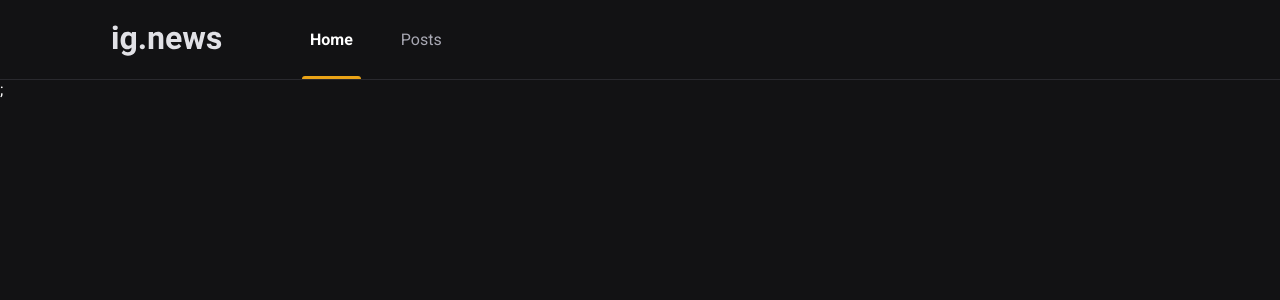
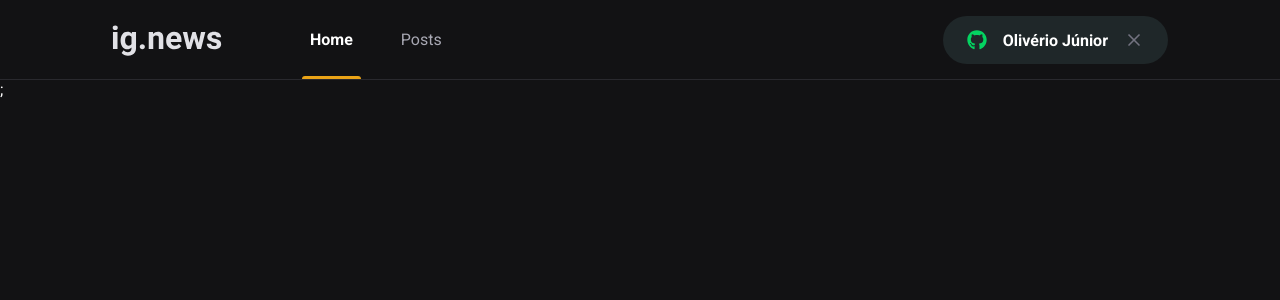
Before and after one commit to OliverioJunior/ignitenews, a Next.js app: page / in a window 1280 px wide. Shown: the top 300 px of the page. Built offline with nearby package versions, Linux system fonts and the light colour scheme.

Commit message:
Add button

```diff
--- a/package.json
+++ b/package.json
@@ -12,6 +12,7 @@
     "next": "13.0.0",
     "react": "18.2.0",
     "react-dom": "18.2.0",
+    "react-icons": "^4.6.0",
     "sass": "^1.55.0"
   },
   "devDependencies": {
--- a/src/components/Header/index.tsx
+++ b/src/components/Header/index.tsx
@@ -1,3 +1,4 @@
+import { SingInButton } from '../SignInButton';
 import styles from './styles.module.scss';
 
 export const Header: React.FC = () => {
@@ -9,6 +10,8 @@
           <a className={styles.active}>Home</a>
           <a>Posts</a>
         </nav>
+
+        <SingInButton />
       </div>
     </header>
   );
--- a/src/components/Header/styles.module.scss
+++ b/src/components/Header/styles.module.scss
@@ -50,4 +50,8 @@
       }
     }
   }
+
+  button {
+    margin-left: auto;
+  }
 }
--- /dev/null
+++ b/src/components/SignInButton/index.tsx
@@ -0,0 +1,18 @@
+import styles from './styles.module.scss';
+import { FaGithub } from 'react-icons/fa';
+import { FiX } from 'react-icons/fi';
+export const SingInButton: React.FC = () => {
+  const isUserLoggedIn = true;
+  return isUserLoggedIn ? (
+    <button type="button" className={styles.singInButton}>
+      <FaGithub color="#04d361" />
+      Olivério Júnior
+      <FiX color="#737380" className={styles.closeIcon} />
+    </button>
+  ) : (
+    <button type="button" className={styles.singInButton}>
+      <FaGithub color="#eba417" />
+      Sing in with GitHub
+    </button>
+  );
+};
--- /dev/null
+++ b/src/components/SignInButton/styles.module.scss
@@ -0,0 +1,33 @@
+.singInButton{
+  height: 3rem;
+  border-radius: 3rem;
+  background: var(--gray-850);
+  border: 0;
+  padding: 0 1.5rem;
+
+  display: flex;
+  align-items: center;
+  justify-content: center;
+
+  color: var(--white);
+  font-weight: bold;
+
+  svg {
+    height: 20px;
+    width: 20px;
+  }
+
+  svg.closeIcon{
+    margin-left: 1rem;
+  }
+
+  svg:first-child {
+    margin-right: 1rem;
+  }
+
+  transition: filter 0.2s;
+
+  &:hover {
+    filter: brightness(0.8);
+  }
+}
--- a/styles/globals.scss
+++ b/styles/globals.scss
@@ -4,6 +4,7 @@
   --gray-50: #e1e1e6;
   --gray-300: #a8a8b3;
   --gray-800: #29292e;
+  --gray-850: #1f2729;
   --gray-900: #121214;
 
   --cyan-500: #61dafb;
```
Also changed, not shown: 1 other file (tests, documents, lock files or other folders).
